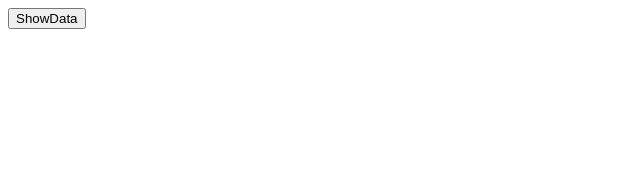
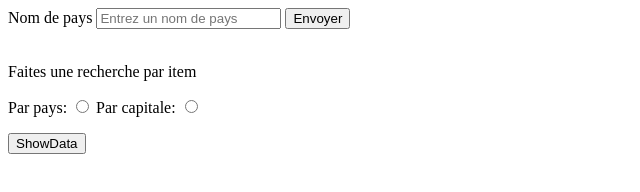
Before and after one commit to Charotti/konexio-projet-fullstack-countries, a plain HTML site: page front/index.html in a window 1280 px wide. Shown: the whole page, without its empty margins (0-640 px from the left). Drawn offline with nearby package versions, Linux system fonts and the light colour scheme.

Commit message:
formulaires html

```diff
--- a/front/index.html
+++ b/front/index.html
@@ -1,21 +1,42 @@
 <!DOCTYPE html>
 <html lang="en">
-<head>
-    <meta charset="UTF-8">
-    <meta http-equiv="X-UA-Compatible" content="IE=edge">
-    <meta name="viewport" content="width=device-width, initial-scale=1.0">
-    <link rel="stylesheet" href="./styles.css">
+  <head>
+    <meta charset="UTF-8" />
+    <meta http-equiv="X-UA-Compatible" content="IE=edge" />
+    <meta name="viewport" content="width=device-width, initial-scale=1.0" />
+    <link rel="stylesheet" href="./styles.css" />
     <title>Countries API</title>
-</head>
-<body>
+  </head>
+  <body>
+
+    <form>
+
+
+          <div class="name">
+              <label for="name">Nom de pays</label>
+              <input id="name" type="text" name="country.name.common" placeholder="Entrez un nom de pays " required>
+              <input type="submit" value="Envoyer"><br><br>
+          </div>
+
+
+
+  </form>
+
+
+
+    <p>Faites une recherche par item</p>
+  <p>Par pays: <input type="radio" name="selection" />
+    Par capitale: <input type="radio" name="selection" />
+  </p>
 
 
 
 
-        <button id="btnShowData">ShowData</button>
+
+    <button id="btnShowData">ShowData</button>
     <ul id="countriesUl"></ul>
 
     <script src="https://cdnjs.cloudflare.com/ajax/libs/jquery/3.6.0/jquery.min.js"></script>
     <script src="./script.js"></script>
-</body>
+  </body>
 </html>
```
